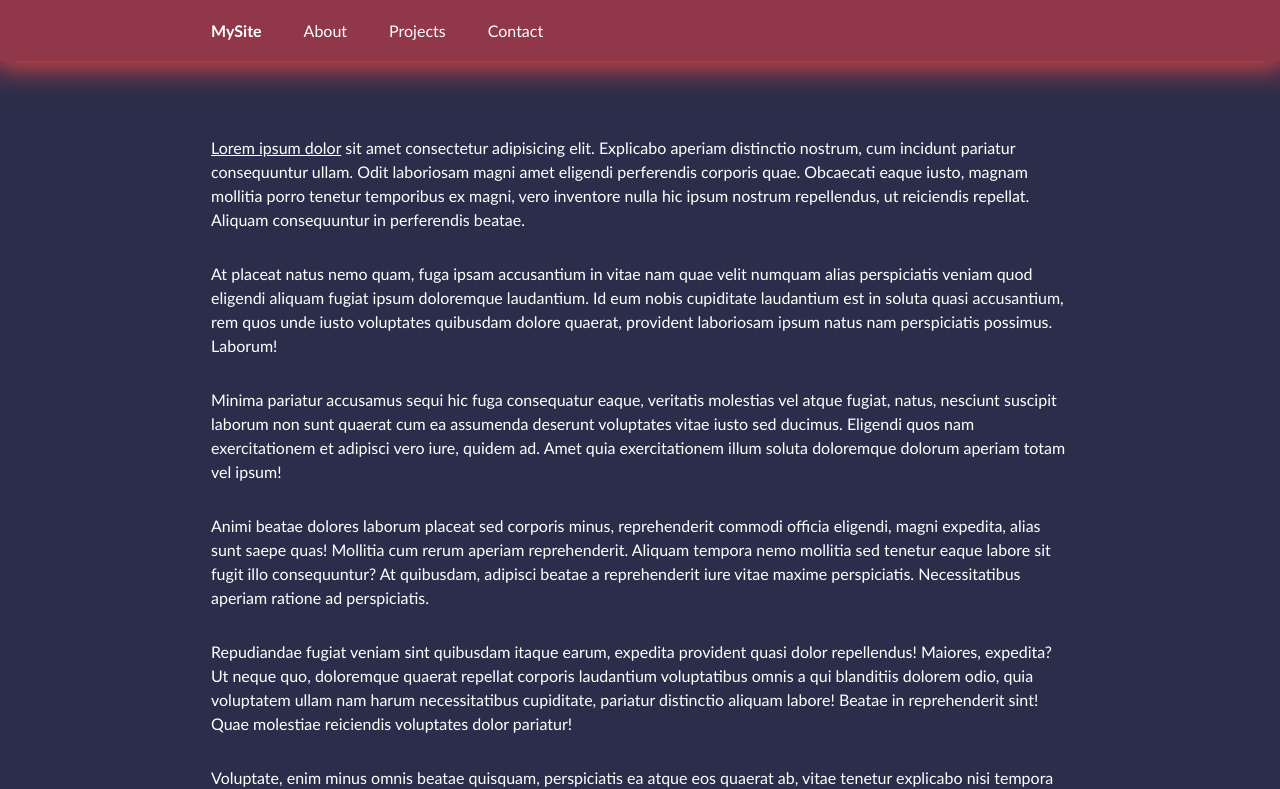
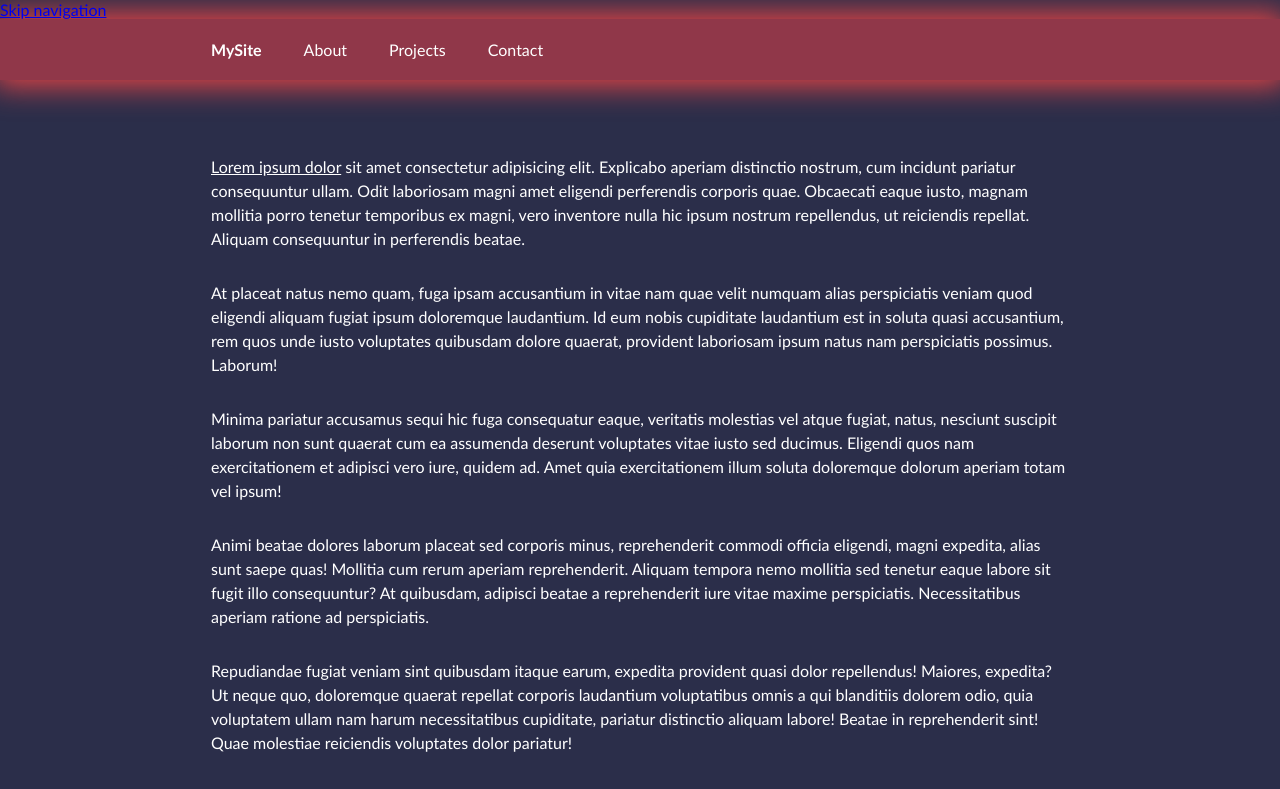
Before and after one commit to serktech/skipNavLink, a plain HTML site: page index.html in a window 1280 px wide. Shown: the top 789 px of the page. Drawn offline with Linux system fonts and the light colour scheme.

Commit message:
create our "Skip navigation" link right under our <body> tag and right before the <header> tag:

```diff
--- a/index.html
+++ b/index.html
@@ -8,6 +8,7 @@
   <link rel="stylesheet" href="style.css">
 </head>
 <body>
+<a href="#main-part" id="skip-navigation">Skip navigation</a>
 <header>
   <nav>
     <ul>
```
